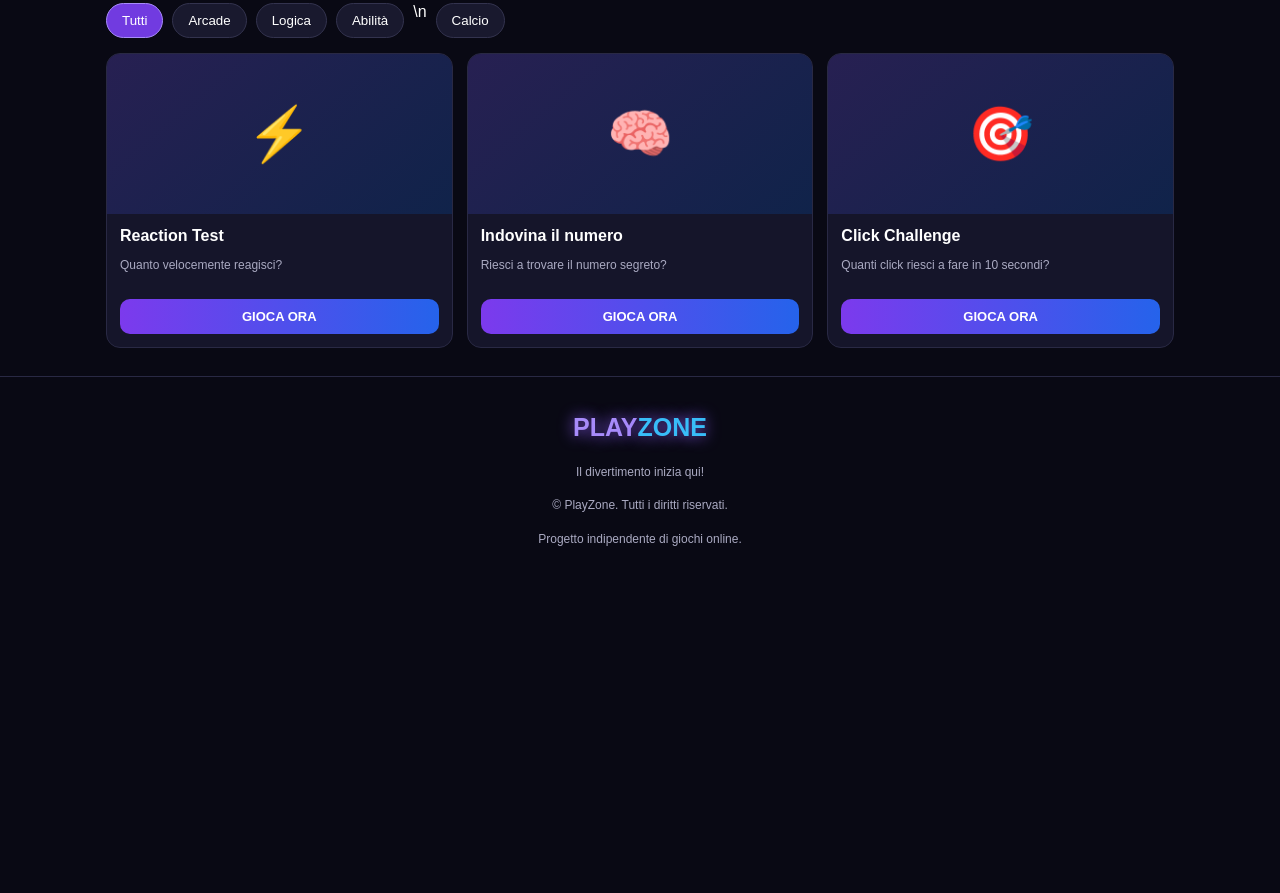
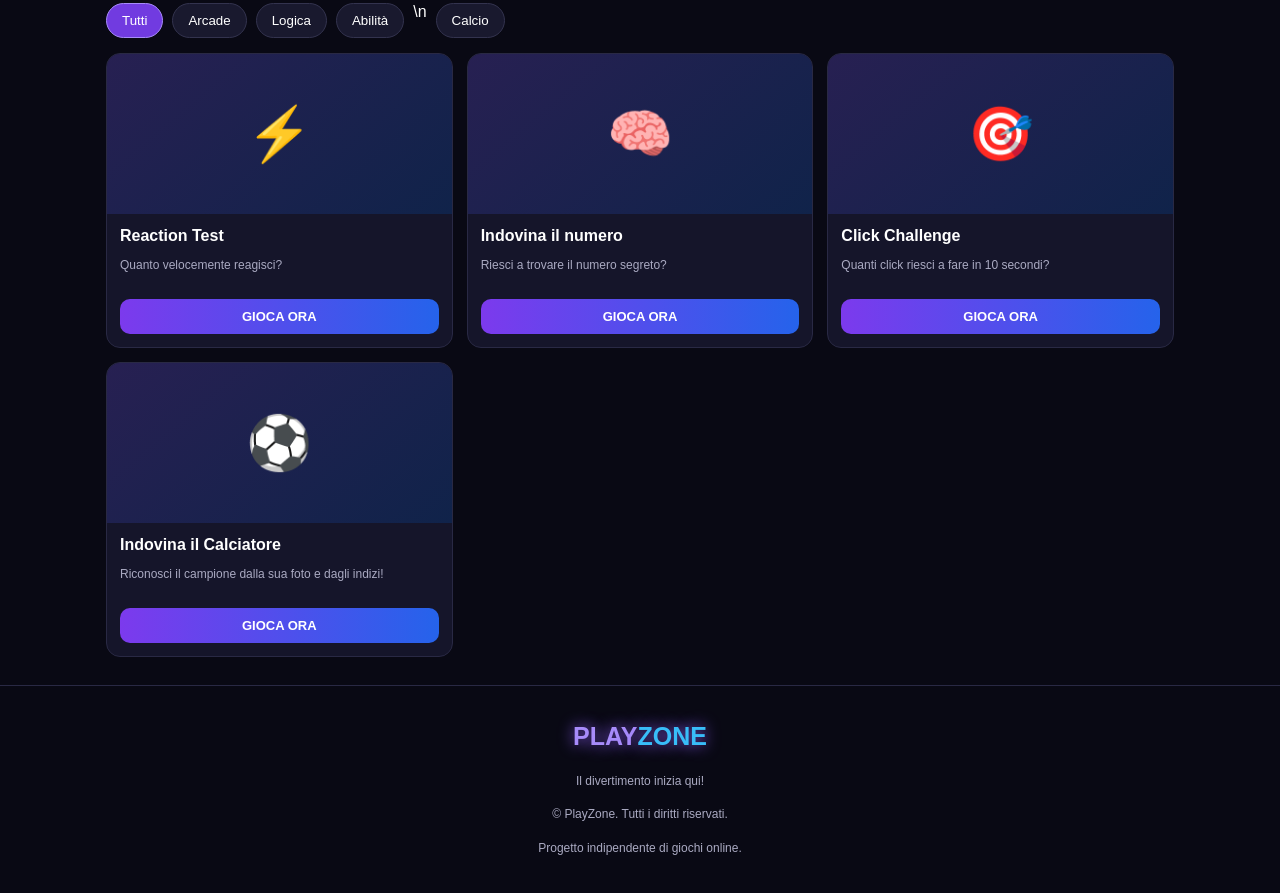
Before and after one commit to francescofontana03300-hub/playzone, a plain HTML site: page index.html in a window 1280 px wide. Shown: the part 714-1607 px from the top of the page. Before the commit the page ends 1304 px from the top, so only its background shows below. Drawn offline with Linux system fonts and the light colour scheme.

Commit message:
Fix missing Indovina il Calciatore card

```diff
--- a/index.html
+++ b/index.html
@@ -356,6 +356,15 @@ footer a { color: #a78bfa; }
       </div>
     </article>
 
+    <article class="game-card" data-category="football">
+      <div class="game-image">⚽</div>
+      <div class="game-info">
+        <h3>Indovina il Calciatore</h3>
+        <p>Riconosci il campione dalla sua foto e dagli indizi!</p>
+        <button class="play-button" onclick="openGame('football')">GIOCA ORA</button>
+      </div>
+    </article>
+
   </div>
 
   <div class="empty" id="empty">Nessun gioco trovato.</div>
```
